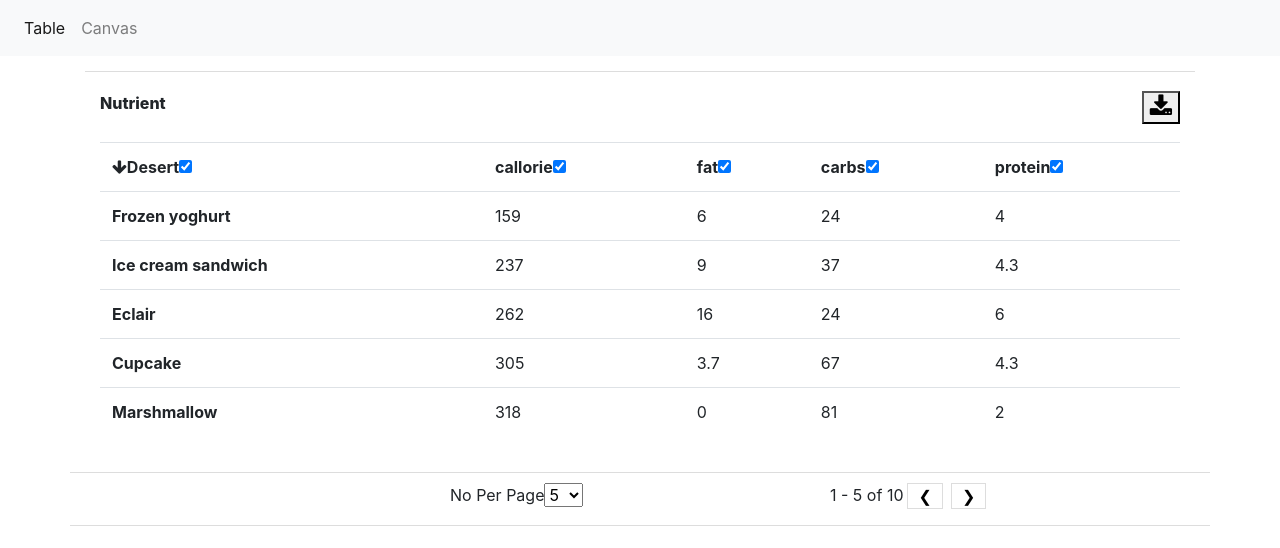
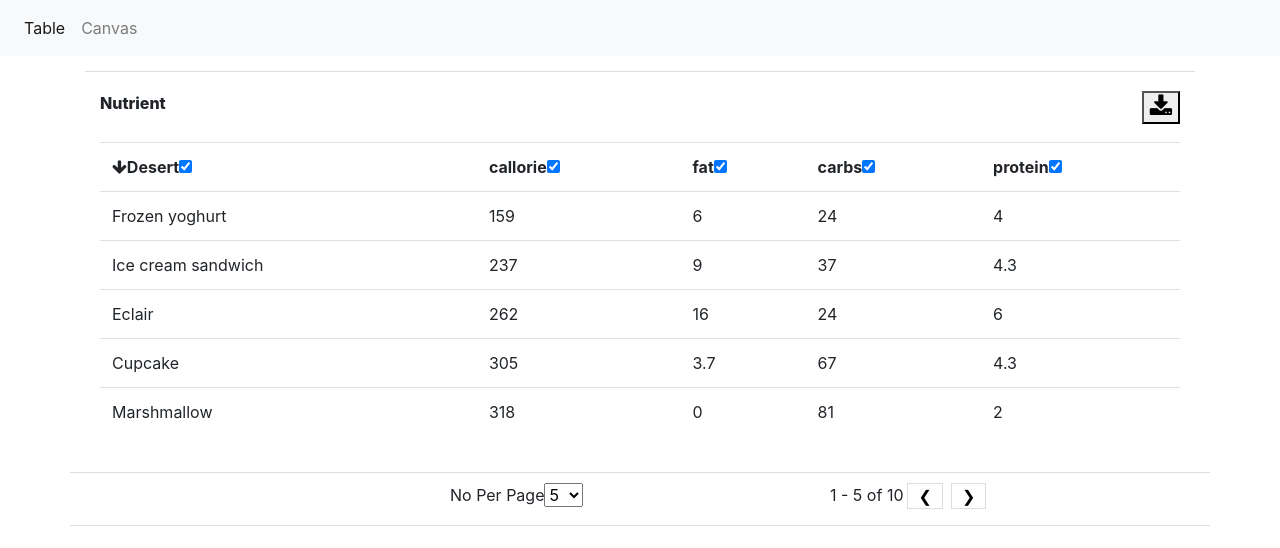
Before and after one commit to Jksharma9644/fno-project, an Angular app: page /home in a window 1280 px wide. Shown: the top 548 px of the page. Built offline with nearby package versions, Linux system fonts and the light colour scheme; what angular2-csv would draw is missing.

Commit message:
canvas charting style

```diff
--- a/src/app/canvas-js/canvas-js.component.css
+++ b/src/app/canvas-js/canvas-js.component.css
@@ -3,5 +3,6 @@
     left: 50%;
     position: absolute;
     /* margin-left: -50%; */
-    transform: translatex(-50%);
+    top:50%;
+    transform: translate(-50%,-50%);
 }
--- a/src/app/canvas-js/canvas-js.component.ts
+++ b/src/app/canvas-js/canvas-js.component.ts
@@ -27,7 +27,7 @@ export class CanvasJsComponent implements OnInit {
       xLabel: 'Time ',
       yLabel: 'Value',
       renderTypes: [this.CanvasChart.renderType.lines],
-      dataPoints: [{ x: '1', y: 60 }, { x: 2, y: 82 },
+      dataPoints: [{ x: '1', y: 85 }, { x: 2, y: 82 },
       { x: '3', y: 82.5 },
       { x: '4', y: 83.5 },
       { x: '5', y: 83.56 },
@@ -42,7 +42,7 @@ export class CanvasJsComponent implements OnInit {
 
   getChartConfig() {
     var ctx;
-    var margin = { top: 40, left: 75, right: 0, bottom: 75 };
+    var margin = { top:40, left: 75, right: 0, bottom: 75 };
     var chartHeight, chartWidth, yMax, xMax, data;
     var maxYValue = 0;
     var ratio = 0;
@@ -82,7 +82,7 @@ export class CanvasJsComponent implements OnInit {
 
     var getMaxDataYValue = function () {
       for (var i = 0; i < data.dataPoints.length; i++) {
-        if (data.dataPoints[i].y > maxYValue) maxYValue = data.dataPoints[i].y;
+        if (data.dataPoints[i].y > maxYValue) maxYValue = data.dataPoints[i].y+10;
       }
     };
 
@@ -185,7 +185,7 @@ export class CanvasJsComponent implements OnInit {
 
       var length=  this.dataDef.dataPoints.length;
       var i=length-1;
-      console.log(this.dataDef.dataPoints[length-1].x);
+      // console.log(this.dataDef.dataPoints[length-1].x);
       var time= parseInt(this.dataDef.dataPoints[length-1].x);
       setInterval(() => {
 
@@ -197,15 +197,17 @@ export class CanvasJsComponent implements OnInit {
           y: Math.floor(Math.random() * (max - min + 1)) + min
         }
         time = time + 1;
+        this.dataDef.dataPoints.splice(0,1);
         this.dataDef.dataPoints.push(data);
 
         var xInc = getXInc();
         this.ptX = (i * xInc) + margin.left;
         this.ptY=  (maxYValue - data.y) * ratio;
         i++;
-        drawLine(this.ptX, this.ptY, this.prevX,this. prevY, '#fff', 2);
+        // drawLine(this.ptX, this.ptY, this.prevX,this. prevY, '#fff', 2);
+        this.CanvasChart.render(this.canvas, this.dataDef);
 
-      },1000)
+      },10000)
     }
 
     var getXInc = function () {
--- a/src/app/home/home.component.ts
+++ b/src/app/home/home.component.ts
@@ -33,7 +33,8 @@ export class HomeComponent implements OnInit {
       colname: "protein",
       col: 'protein',
       ischecked: true
-    }]
+    },
+  ]
   rows = [{
     desert: "Frozen yoghurt",
     calories: 159,
@@ -68,39 +69,40 @@ export class HomeComponent implements OnInit {
     fat: 0,
     carbs: 81,
     protein: 2
-  }, {
-    desert: "Frozen yoghurt",
+  },
+  {
+    desert: "new yoghurt",
     calories: 159,
     fat: 6,
-    carbs: 24,
+    carbs: 30,
     protein: 4
   },
   {
-    desert: "Ice cream sandwich",
+    desert: "Ice cream vanilla",
     calories: 237,
     fat: 9,
     carbs: 37,
     protein: 4.3
   },
   {
-    desert: "Eclair",
+    desert: "candy",
     calories: 262,
     fat: 16,
     carbs: 24,
     protein: 6
   },
   {
-    desert: "Cupcake",
-    calories: 305,
+    desert: "apple",
+    calories: 500,
     fat: 3.7,
     carbs: 67,
     protein: 4.3
   },
   {
-    desert: "Marshmallow",
-    calories: 318,
-    fat: 0,
-    carbs: 81,
+    desert: "pizza",
+    calories: 500,
+    fat: 5.8,
+    carbs: 60,
     protein: 2
   }]
   constructor() { }
--- a/src/app/table/table.component.html
+++ b/src/app/table/table.component.html
@@ -20,13 +20,13 @@
             <!-- <thead> -->
               <tr>
 
-                <th  *ngFor="let col of columns" ><a><span (click)="sortData(col,'true')"><i  [ngClass]="{ 'fa fa-arrow-up':sort.column === col.col && !sort.descending , 'fa fa-arrow-down':sort.column === col.col && sort.descending}" ></i>{{col.colname}}</span><input type="checkbox" [(ngModel)]="col.ischecked" (change)="checkValue(col)" /></a>
+                <th  *ngFor="let col of columns" ><a><span (click)="sortData(col,'true',rows)"><i  [ngClass]="{ 'fa fa-arrow-up':sort.column === col.col && !sort.descending , 'fa fa-arrow-down':sort.column === col.col && sort.descending}" ></i>{{col.colname}}</span><input type="checkbox" [(ngModel)]="col.ischecked" (change)="checkValue(col)" /></a>
                 <!-- {{sort.column}}{{col.col}} {{sort.descending}}</th> -->
               </tr>
             <!-- </thead> -->
             <tbody>
               <tr *ngFor="let item of newRows">
-                <th >{{item.desert}}</th>
+                <td >{{item.desert}}</td>
                 <td >{{item.calories}}</td>
                 <td>{{item.fat}}</td>
                 <td>{{item.carbs}}</td>
--- a/src/app/table/table.component.ts
+++ b/src/app/table/table.component.ts
@@ -64,7 +64,7 @@ export class TableComponent implements OnInit {
       removeNewLines: true,
       keys: this.keys
     };
-    // this.sortData(this.columns[0], 'false')
+    this.sortData(this.columns[0], 'false',this.newRows);
     this.firstPage = 1;
     this.pageDetails.totalcount = this.rows.length;
     this.findMultipleofCount(this.pageDetails.totalcount);
@@ -95,7 +95,6 @@ export class TableComponent implements OnInit {
     this.lastpage = page_no * length;
     // console.log(this.firstPage, this.lastpage)
     this.newRows = this.rows.slice(this.firstPage, this.lastpage);
-    console.log(this.rows)
     // console.log(this.pageDetails);
   }
 
@@ -103,14 +102,13 @@ export class TableComponent implements OnInit {
 
   }
 
-  sortData(property, changeDirection) {
+  sortData(property, changeDirection,rowarray) {
     if (changeDirection === 'true') {
       this.isDesc = !this.isDesc;  //change the direction
     }
     // this.column = property;
     let direction = this.isDesc ? 1 : -1;
-
-    this.rows.sort((a, b) => {
+    rowarray.sort((a, b) => {
       // //console.log(this.data[a][property] < this.data[b][property])
       if (a[property.col] < b[property.col]) {
         return -1 * direction;
@@ -134,6 +132,8 @@ export class TableComponent implements OnInit {
 
   checkValue(col) {
     col.ischecked = !col.ischecked;
+
+
   }
   onOptionsSelected(event) {
     console.log(event);
```
